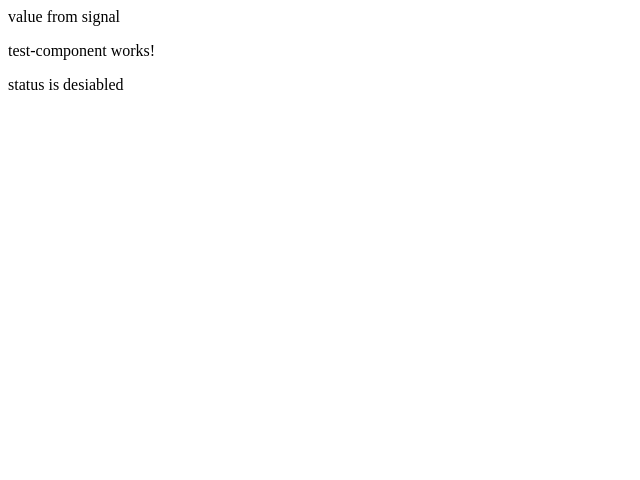
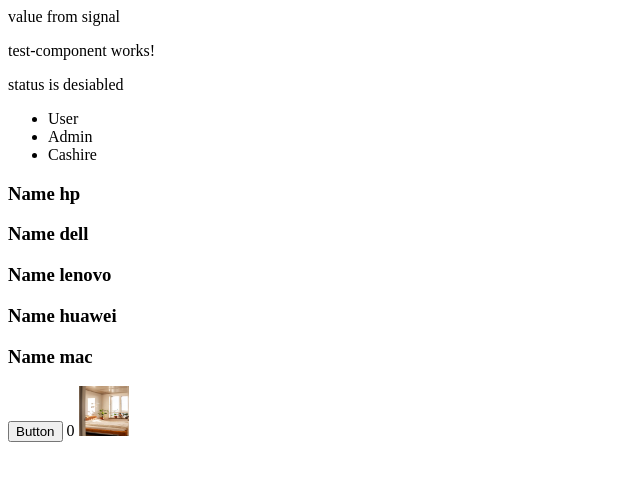
Before and after one commit to miz-ab/cms_fd, an Angular app: page / in a window 1280 px wide. Shown: the top 480 px of the page, without its empty margins (0-640 px from the left). Built offline with nearby package versions, Linux system fonts and the light colour scheme.

Commit message:
add defer

```diff
--- a/angular.json
+++ b/angular.json
@@ -26,6 +26,8 @@
             "tsConfig": "tsconfig.app.json",
             "inlineStyleLanguage": "scss",
             "assets": [
+              "src/assets",
+              "src/assets/img.avif",
               {
                 "glob": "**/*",
                 "input": "public"
--- a/src/app/app.component.html
+++ b/src/app/app.component.html
@@ -5,4 +5,9 @@
 
 {{name()}}
 
+
+@defer {
 <app-test-component/>
+}@placeholder {
+  <p>placeholder</p>
+}
--- a/src/app/coreComponents/test-component/test-component.component.html
+++ b/src/app/coreComponents/test-component/test-component.component.html
@@ -8,3 +8,21 @@
 @else {
     <p>status is desiabled</p>
 }
+
+<ul>
+@for(user of users; track user){
+
+    <li>{{user}}</li>
+
+}
+</ul>
+
+
+    @for(os of models; track os.id){
+        <h3>Name {{os.name}}</h3>
+    }
+
+    <button (click) = "great()">Button</button>
+    {{counter}}
+
+    <img src="assets/img.avif" alt="Angular logo" width="50" height="50" />
--- a/src/app/coreComponents/test-component/test-component.component.ts
+++ b/src/app/coreComponents/test-component/test-component.component.ts
@@ -1,16 +1,31 @@
+import { NgOptimizedImage } from '@angular/common';
 import { Component } from '@angular/core';
 
 @Component({
   selector: 'app-test-component',
   standalone: true,
-  imports: [],
+  imports: [NgOptimizedImage],
   templateUrl: './test-component.component.html',
   styleUrl: './test-component.component.scss'
 })
 export class TestComponentComponent {
 
+  users = ['User', 'Admin', 'Cashire']
+
   message = 'message from test component';
 
   status = false;
 
+  counter = 0;
+
+   models = [
+      {id:'tsx11', name: 'hp', year: '2024'},
+      {id:'tsx12', name: 'dell', year: '2023'},
+      {id:'tsx13', name: 'lenovo', year: '2022'},
+      {id:'tsx14', name: 'huawei', year: '2021'},
+      {id:'tsx15', name: 'mac', year: '2020'},
+  ]
+
+   great = () => this.counter++;
+
 }
```
Also changed, not shown: src/assets/img.avif (added).
